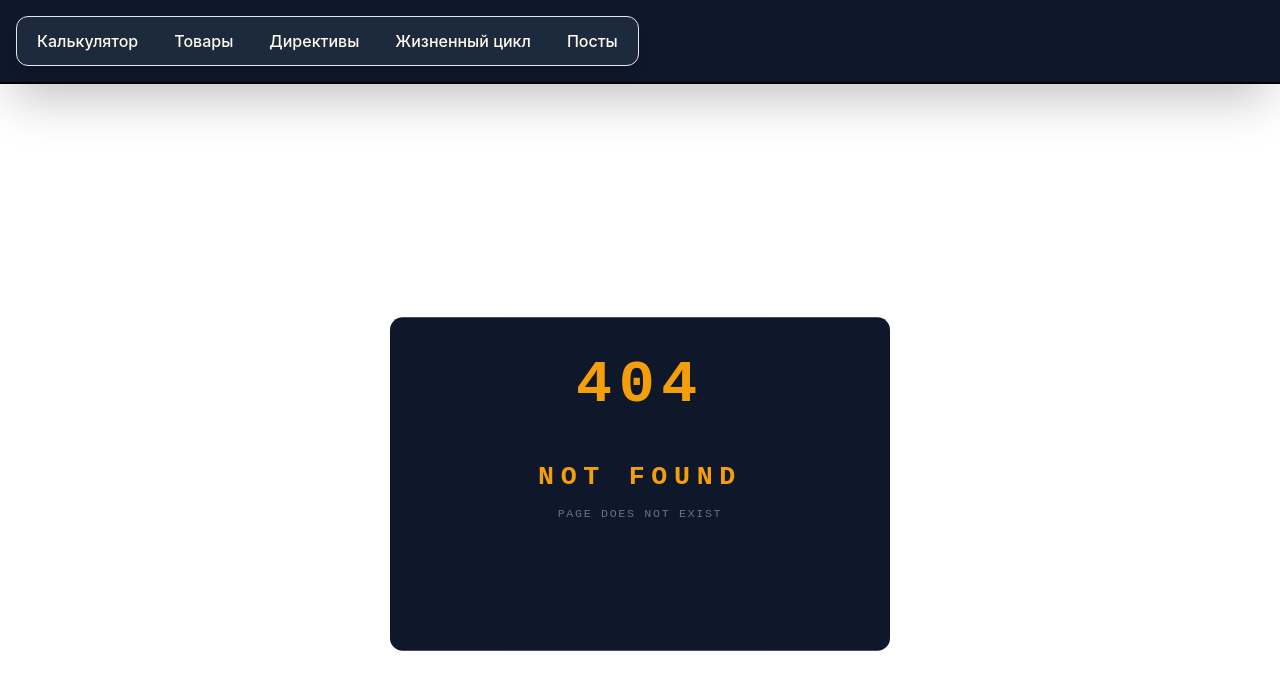
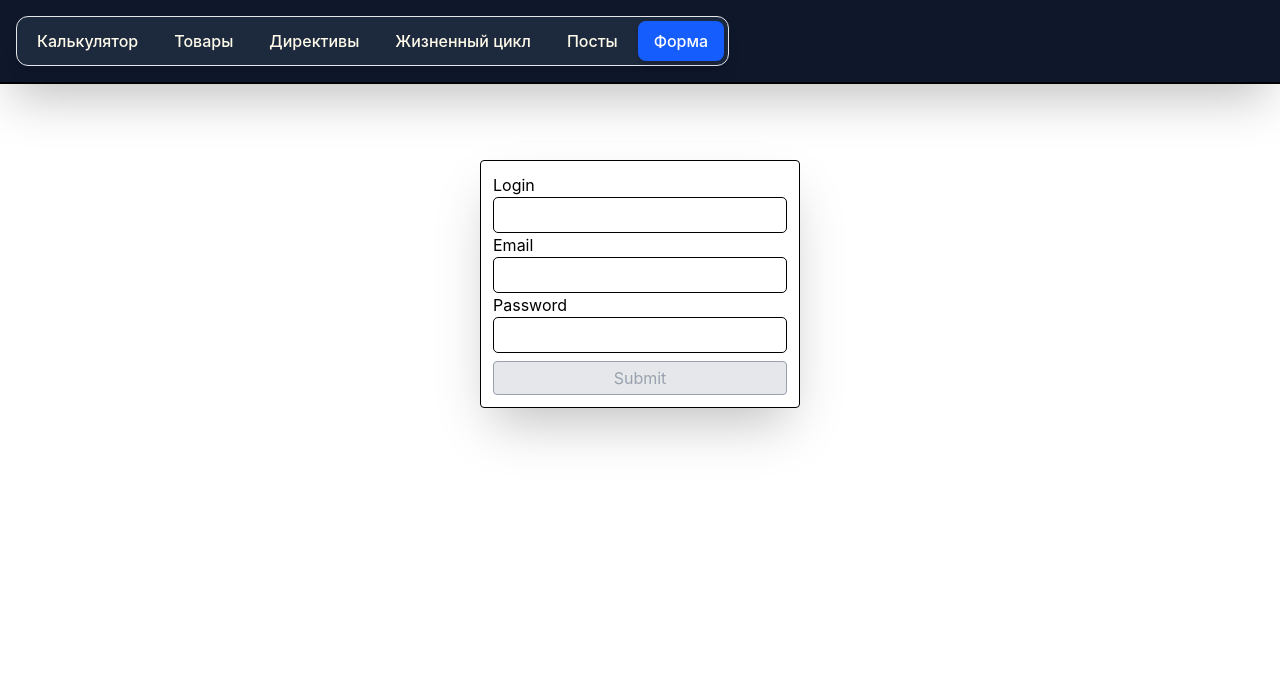
Before and after one commit to Oleg-ru/ng-start-course, an Angular app: page /form in a window 1280 px wide. Before the commit this address had no page. Shown: the top 690 px of the page. Built offline with nearby package versions, Linux system fonts and the light colour scheme.

Commit message:
feat: Forms Сделана реактивная форма с валидацией

```diff
--- a/src/app/app.routes.ts
+++ b/src/app/app.routes.ts
@@ -4,6 +4,7 @@ import {NotFound404} from './not-found-404/not-found-404';
 import {Directives} from './directives/directives';
 import {Parent} from './live-cycle/parent/parent';
 import {PostList} from './posts/post-list/post-list';
+import {Form} from './form/form';
 
 export const routes: Routes = [
     {
@@ -27,6 +28,10 @@ export const routes: Routes = [
     component: PostList
   },
   {
+    path: "form",
+    component: Form
+  },
+  {
     path: "**",
     component: NotFound404
   },
--- /dev/null
+++ b/src/app/form/form.css
@@ -0,0 +1,18 @@
+.input {
+  padding: 5px;
+  border: 1px solid black;
+  border-radius: 5px;
+}
+
+.label {
+  position: relative;
+  display: flex;
+  flex-direction: column;
+}
+
+.error-msg {
+  position: absolute;
+  top: 50%;
+  right: 1%;
+  color: rgb(255 0 0 / 0.47);
+}
--- /dev/null
+++ b/src/app/form/form.html
@@ -0,0 +1,34 @@
+<div class="flex justify-center items-center h-1/2">
+  <div class="flex flex-col w-1/4 border rounded p-3 shadow-2xl" [formGroup]="form">
+    <label class="label">
+      <p>Login</p>
+      <input class="input" type="text" formControlName="login">
+      @if (!form.controls.login.valid && form.controls.login.touched) {
+        <div class="error-msg">Login обязателен</div>
+      }
+    </label>
+    <label class="label">
+      <p>Email</p>
+      <input class="input z-1" type="email" formControlName="email">
+      @if (!form.controls.email.valid && form.controls.email.touched) {
+        @if (form.controls.email.hasError('required')) {
+          <div class="error-msg z-0">Email обязателен</div>
+        } @else if (form.controls.email.hasError('email')) {
+          <div class="error-msg z-0">Допустимый формат example&#64;domen.ru</div>
+        }
+      }
+    </label>
+    <label class="label">
+      <p>Password</p>
+      <input class="input" type="password" formControlName="password">
+      @if (!form.controls.password.valid && form.controls.password.touched) {
+        @if (form.controls.password.hasError('required')) {
+          <div class="error-msg">Password обязателен</div>
+        } @else if (form.controls.password.hasError('minlength')) {
+          <div class="error-msg">Минимум 6 символов</div>
+        }
+      }
+    </label>
+    <button (click)="handleSubmit()" [disabled]="!form.valid" class="mt-2 border rounded p-1 bg-blue-400 cursor-pointer hover:bg-blue-500 active:text-amber-50 delay-75 disabled:bg-gray-200 disabled:text-gray-400 disabled:cursor-not-allowed">Submit</button>
+  </div>
+</div>
--- /dev/null
+++ b/src/app/form/form.ts
@@ -0,0 +1,21 @@
+import { Component } from '@angular/core';
+import {FormControl, FormGroup, ReactiveFormsModule, Validators} from '@angular/forms';
+
+@Component({
+  selector: 'app-form',
+  imports: [
+    ReactiveFormsModule
+  ],
+  templateUrl: './form.html',
+  styleUrl: './form.css',
+})
+export class Form {
+  public form = new FormGroup({
+    login: new FormControl('', [Validators.required]),
+    email: new FormControl('', [Validators.required, Validators.email]),
+    password: new FormControl('', [Validators.required, Validators.minLength(6)]),
+  });
+  handleSubmit = () => {
+    console.log(this.form.value)
+  }
+}
--- a/src/app/navigation/navigation.ts
+++ b/src/app/navigation/navigation.ts
@@ -32,5 +32,9 @@ export class Navigation {
       url: "posts",
       urlName: "Посты"
     },
+    {
+      url: "form",
+      urlName: "Форма"
+    },
   ]
 }
```
